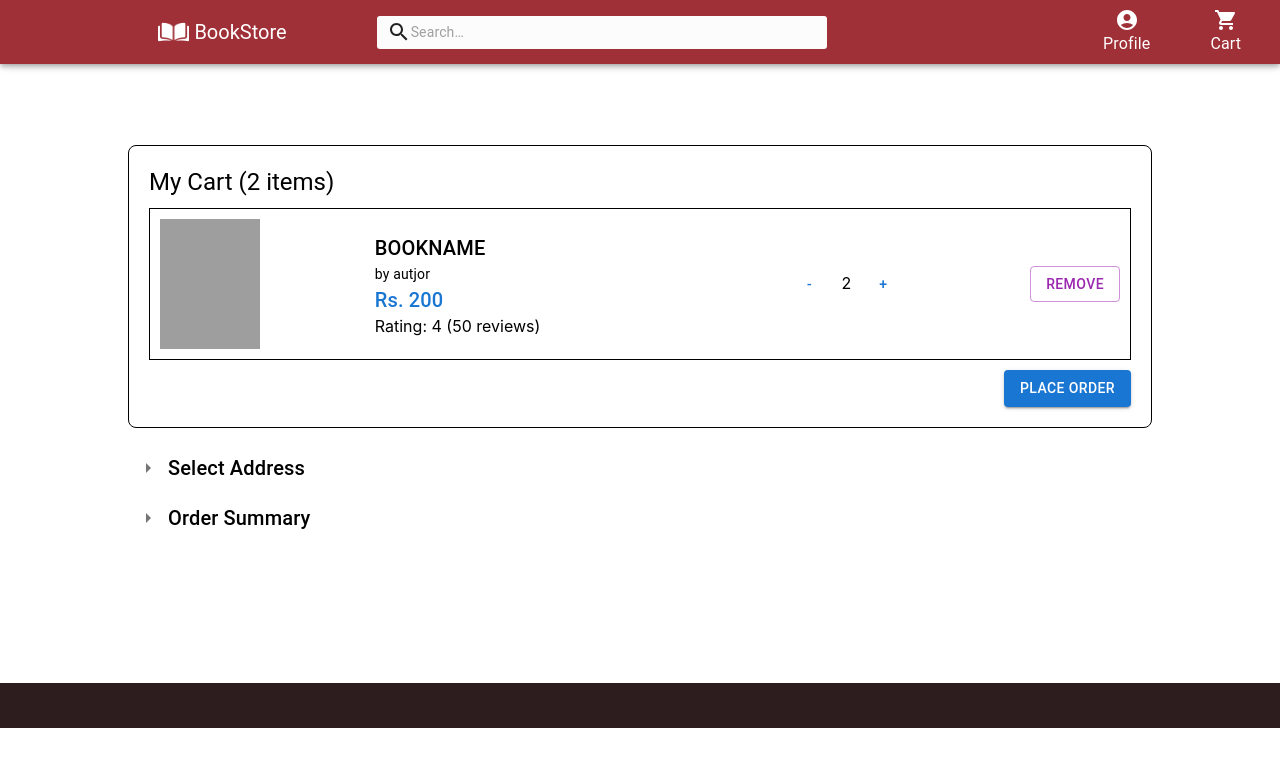
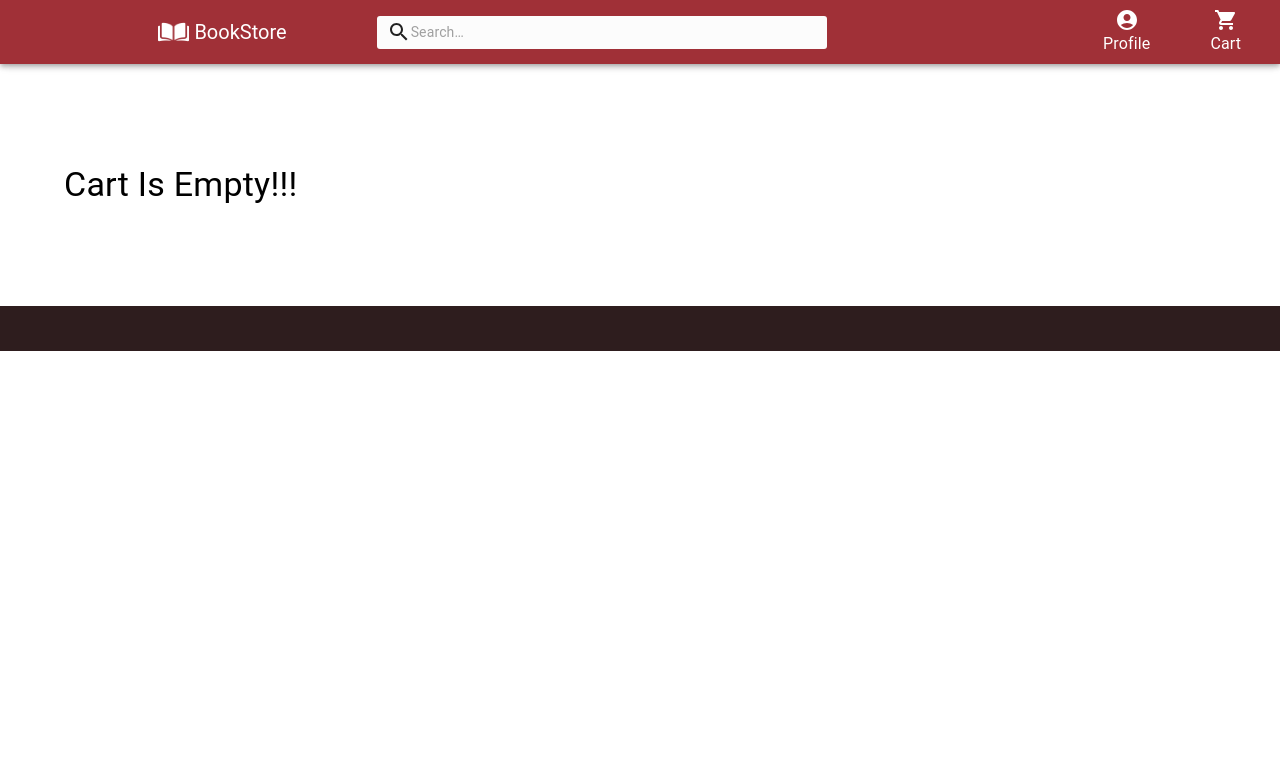
Before and after one commit to KeshavWanjale/Book-Store-ReactJS, a React (Create React App) app in the folder book-store/: page /cart in a window 1280 px wide. Shown: the top 766 px of the page. Built offline with nearby package versions, Linux system fonts and the light colour scheme; grey boxes are pictures that could not be loaded.

Commit message:
[Keshav] ADD: updated the cart slice fetched the books added to cart

```diff
--- a/book-store/src/components/bookDetails/BookDetails.jsx
+++ b/book-store/src/components/bookDetails/BookDetails.jsx
@@ -26,7 +26,7 @@ export default function BookDetails() {
     const book = books.find((book) => book.id === parseInt(id));
 
     // Check if the current book is in the cart
-    const cartItem = cartItems.find((item) => item.book === book?.id);
+    const cartItem = cartItems.find((item) => item.bookID === book?.id);
 
     if (!book) {
         return (
@@ -41,14 +41,14 @@ export default function BookDetails() {
     const handleAddToCart = () => {
         dispatch({
             type: "cart/addItem",
-            payload: { book: book.id, price: book.price, quantity: 1 },
+            payload: { bookID: book.id, bookName: book.name, price: book.price, quantity: 1 },
         });
     };
 
     const handleIncreaseQuantity = () => {
         dispatch({
             type: "cart/updateItemQuantity",
-            payload: { book: book.id, quantity: cartItem.quantity + 1 },
+            payload: { bookID: book.id, quantity: cartItem.quantity + 1 },
         });
     };
 
@@ -56,7 +56,7 @@ export default function BookDetails() {
         if (cartItem.quantity > 1) {
             dispatch({
                 type: "cart/updateItemQuantity",
-                payload: { book: book.id, quantity: cartItem.quantity - 1 },
+                payload: { bookID: book.id, quantity: cartItem.quantity - 1 },
             });
         } else {
             dispatch({ type: "cart/removeItem", payload: book.id });
--- a/book-store/src/components/cartContainer/CartContainer.jsx
+++ b/book-store/src/components/cartContainer/CartContainer.jsx
@@ -3,6 +3,7 @@ import {
     Button,
     Typography,
     Box,
+    Container,
     TextField,
     Radio,
     RadioGroup,
@@ -18,11 +19,26 @@ import {
     IconButton,
 } from "@mui/material";
 import { ArrowDropDown, ArrowRight } from "@mui/icons-material";
+import { useSelector } from 'react-redux';
 
 
 export default function CartContainer() {
     const [isAddressOpen, setIsAddressOpen] = useState(false);
     const [isOrderSummaryOpen, setIsOrderSummaryOpen] = useState(false);
+
+    const cartItems = useSelector((state) => state.cart.items)
+    const books = useSelector((state) => state.books)
+
+
+    if (cartItems.length === 0) {
+        return (
+            <Container>
+                <Typography variant="h4" sx={{ marginTop: "4rem" }}>
+                    Cart Is Empty!!!
+                </Typography>
+            </Container>
+        );
+    }
 
     return (
         <div style={{ width: "80%", margin: "auto", marginBlock: "45px" }}>
@@ -34,9 +50,12 @@ export default function CartContainer() {
                     marginBottom: "20px",
                 }}
             >
-                <Typography variant="h5">My Cart ({2} items)</Typography>
-
+                <Typography variant="h5">My Cart ({cartItems.length} items)</Typography>
+                {cartItems.map((item) => {
+                    const book = books.find((book) => book.id === item.bookID);
+                    return (
                         <div
+                            key={item.bookID}
                             style={{
                                 display: "flex",
                                 justifyContent: "space-between",
@@ -52,18 +71,18 @@ export default function CartContainer() {
                                 style={{ width: "100px", height: "130px" }}
                             />
                             <div style={{ width: "30%" }}>
-                        <Typography variant="h6">BOOKNAME</Typography>
-                        <Typography variant="body2">by autjor</Typography>
+                                <Typography variant="h6">{book.name}</Typography>
+                                <Typography variant="body2">{book.author}</Typography>
                                 <Typography variant="h6" color="primary">
-                            Rs. 200
+                                    Rs. {book.price}
                                 </Typography>
                                 <Typography variant="bod() => hany2">
                                     Rating: {4} ({50} reviews)
                                 </Typography>
                             </div>
                             <div>
-                        <Button >-</Button>
-                        <span>{2}</span>
+                                <Button onClick={handleDecreaseQuantity}>-</Button>
+                                <span>{item.quantity}</span>
                                 <Button >+</Button>
                             </div>
                             <Button
@@ -73,6 +92,11 @@ export default function CartContainer() {
                                 Remove
                             </Button>
                         </div>
+                    );
+
+                })}
+
+
                 <Box display="flex" justifyContent="flex-end">
                     <Button
                         variant="contained"
--- a/book-store/src/redux/slice/cartSlice.jsx
+++ b/book-store/src/redux/slice/cartSlice.jsx
@@ -25,21 +25,21 @@ const cartSlice = createSlice({
             );
         },
         addItem(state, action) {
-            const { book, price, quantity } = action.payload;
-            const existingItem = state.items.find((item) => item.book === book);
+            const { bookID, bookName, price, quantity } = action.payload;
+            const existingItem = state.items.find((item) => item.bookID === bookID);
 
             if (existingItem) {
                 existingItem.quantity += quantity;
             } else {
-                state.items.push({ book, price, quantity });
+                state.items.push({ bookID, bookName, price, quantity });
             }
 
             state.totalQuantity += quantity;
             state.totalPrice += price * quantity;
         },
         updateItemQuantity(state, action) {
-            const { book, quantity } = action.payload;
-            const existingItem = state.items.find((item) => item.book === book);
+            const { bookID, quantity } = action.payload;
+            const existingItem = state.items.find((item) => item.bookID === bookID);
 
             if (existingItem) {
                 const previousQuantity = existingItem.quantity;
@@ -52,13 +52,13 @@ const cartSlice = createSlice({
             }
         },
         removeItem(state, action) {
-            const book = action.payload;
-            const existingItem = state.items.find((item) => item.book === book);
+            const bookID = action.payload;
+            const existingItem = state.items.find((item) => item.bookID === bookID);
 
             if (existingItem) {
                 state.totalQuantity -= existingItem.quantity;
                 state.totalPrice -= existingItem.price * existingItem.quantity;
-                state.items = state.items.filter((item) => item.book !== book);
+                state.items = state.items.filter((item) => item.bookID !== bookID);
             }
         },
     },
```
Lines whose indentation alone changed are shown as unchanged.
